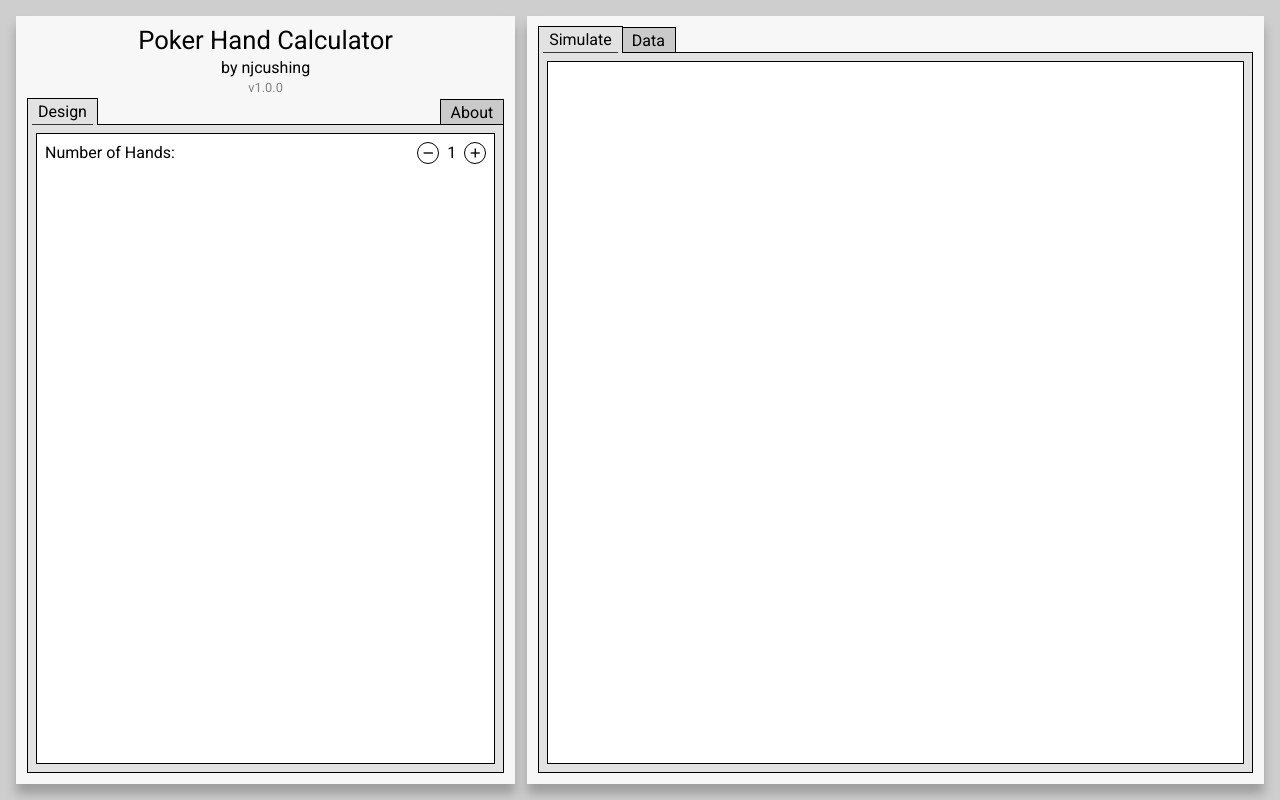
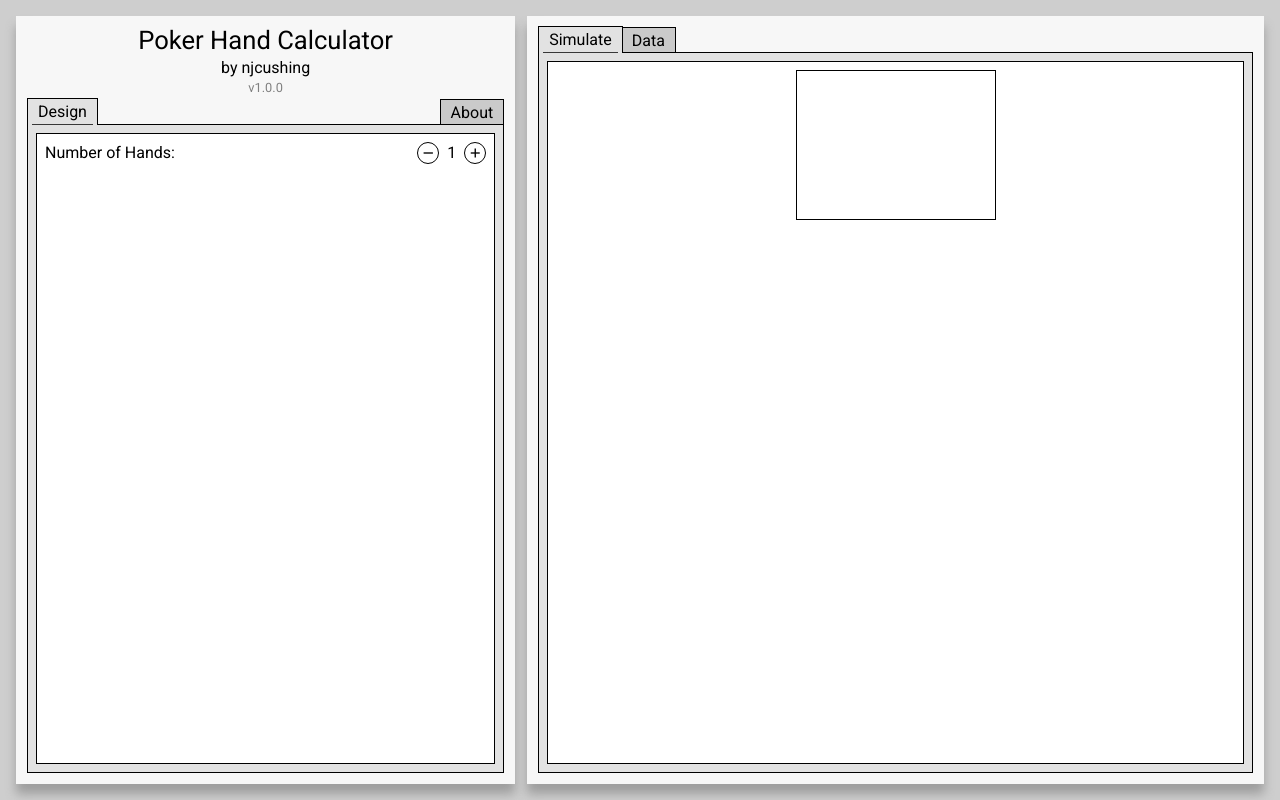
Before and after one commit to njcushing/poker-hand-calculator, a React (Vite) app: page / in a window 1280 px wide. Built offline with nearby package versions, Linux system fonts and the light colour scheme.

Commit message:
Display number of Hand components corresponding to state value

```diff
--- a/src/features/Simulate/components/Hand/index.module.css
+++ b/src/features/Simulate/components/Hand/index.module.css
@@ -0,0 +1,6 @@
+.hand {
+    width: 200px;
+    height: 150px;
+
+    border: 1px solid #000;
+}
--- a/src/features/Simulate/index.module.css
+++ b/src/features/Simulate/index.module.css
@@ -14,3 +14,14 @@
     height: 100%;
     padding: 8px;
 }
+
+.hands-container {
+    display: flex;
+    justify-content: center;
+    flex-wrap: wrap;
+    gap: 8px;
+
+    width: 100%;
+
+    overflow: hidden;
+}
--- a/src/features/Simulate/index.tsx
+++ b/src/features/Simulate/index.tsx
@@ -1,5 +1,19 @@
+import { useContext } from "react";
+import { PokerHandCalculatorContext } from "@/pages/PokerHandCalculator";
+import { v4 as uuid } from "uuid";
+import { Hand } from "./components/Hand";
 import styles from "./index.module.css";
 
 export function Simulate() {
-    return <div className={styles["simulate"]}></div>;
+    const { pokerHandCalculatorState } = useContext(PokerHandCalculatorContext);
+
+    return (
+        <div className={styles["simulate"]}>
+            <div className={styles["hands-container"]}>
+                {Array.from(Array(pokerHandCalculatorState.numberOfHands)).map(() => {
+                    return <Hand key={uuid()} />;
+                })}
+            </div>
+        </div>
+    );
 }
```
